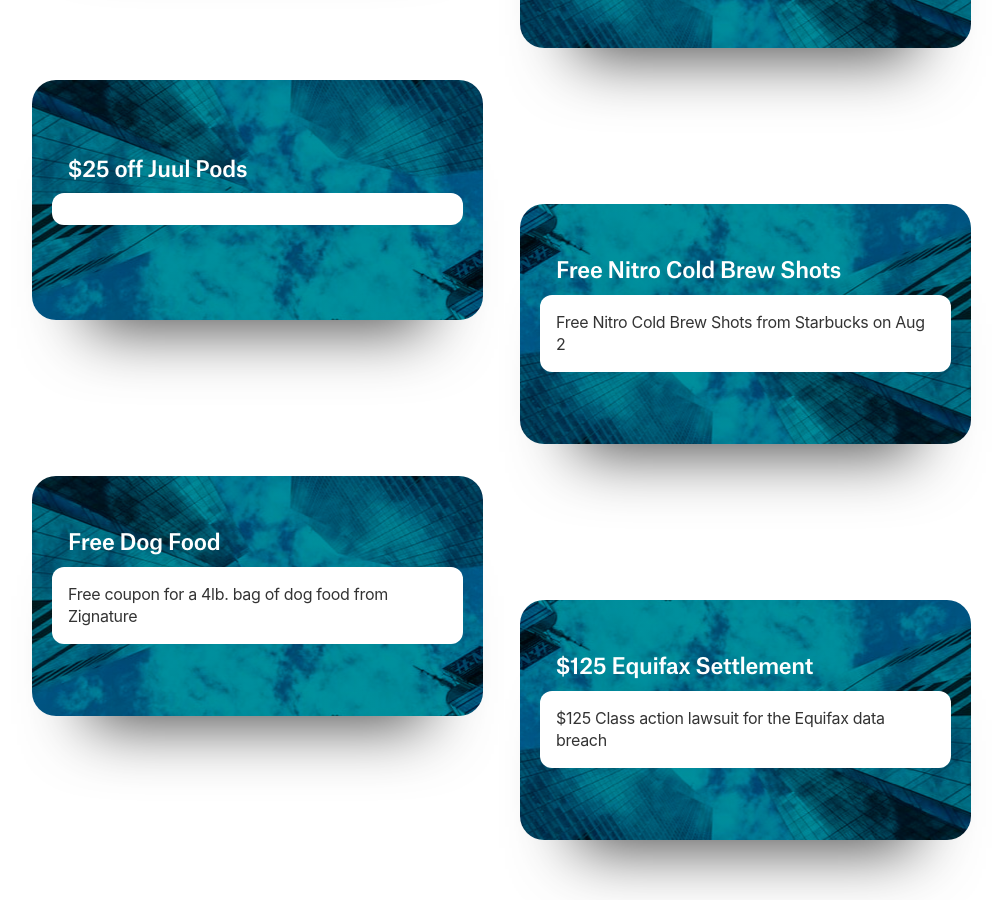
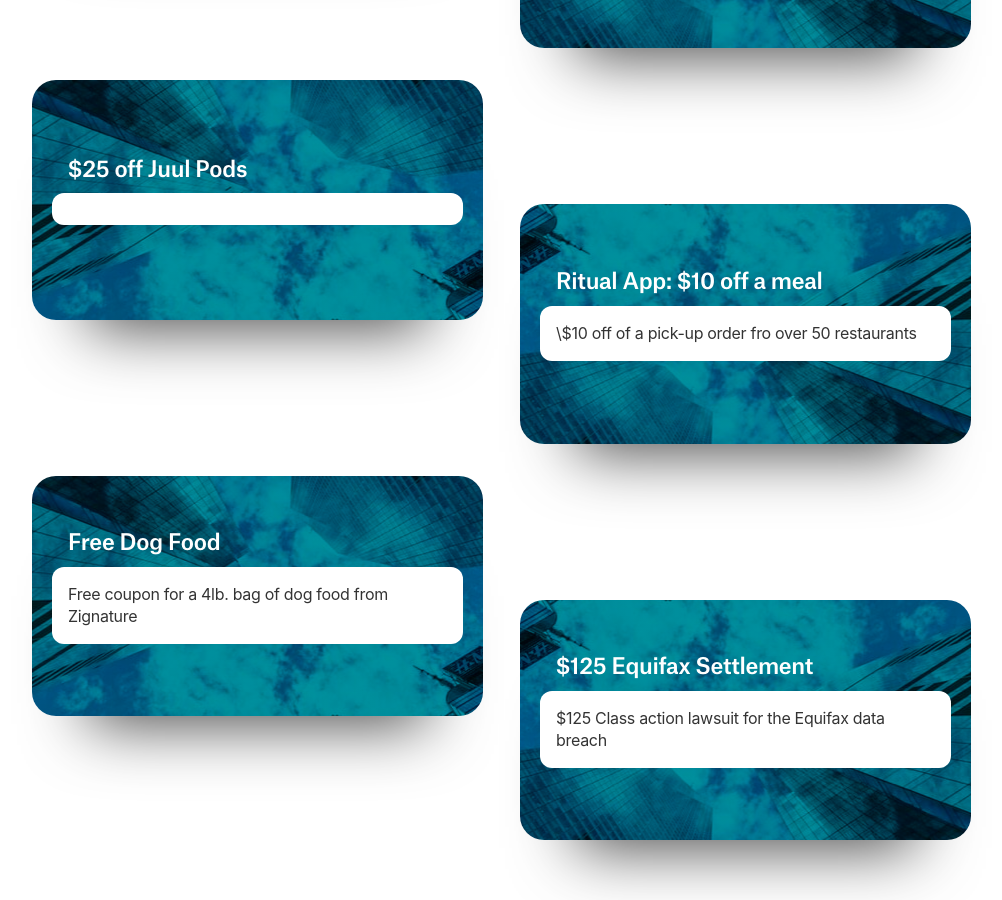
Before and after one commit to ohiosveryown/atldeals, a Jekyll site: the page built from index.html, in a window 1280 px wide and 900 px high, scrolled down 845 px. Shown: the whole window, without its empty margins (139-1141 px from the left). Built offline with Jekyll 4.4.1, drawn with Linux system fonts in a browser that asks for light colours; nearby versions of some CDN libraries.

Commit message:
Updated Ritual and 2 other files

```diff
--- a/_posts/2019-07-31-free-nitro-cold-brew-shots.markdown
+++ /dev/null
@@ -1,13 +0,0 @@
----
-title: Free Nitro Cold Brew Shots
-date: 2019-07-31 19:13:00 Z
-permalink: starbucks
-categories:
-- new
-- freebies
-description: Free Nitro Cold Brew Shots from Starbucks on Aug 2
-image: https://i.imgur.com/AfeaYDX.jpg
-layout: post
----
-
-[Offer Link](https://m.facebook.com/events/740687176350757/)
--- a/_posts/2019-05-13-ritual.markdown
+++ b/_posts/2019-08-05-ritual.markdown
@@ -1,13 +1,13 @@
 ---
 title: 'Ritual App: $10 off a meal'
-date: 2019-05-13 14:28:00 Z
+date: 2019-08-05 14:28:00 Z
 permalink: ritual
 categories:
 - new
 - deals
 - freebies
 image: https://i.imgur.com/iEFB6uV.jpg
-description:
+description: "\\$10 off of a pick-up order fro over 50 restaurants"
 layout: post
 ---
 
```
